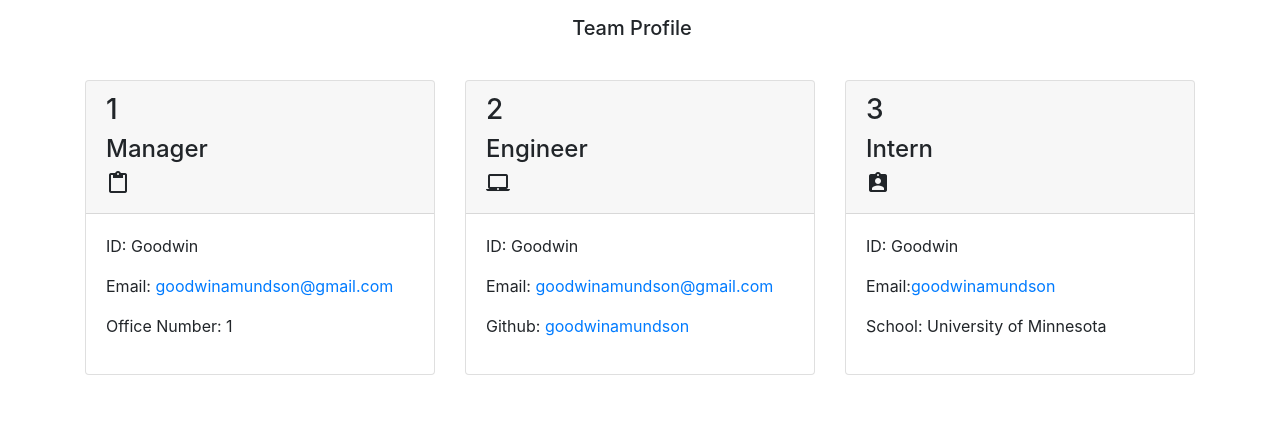
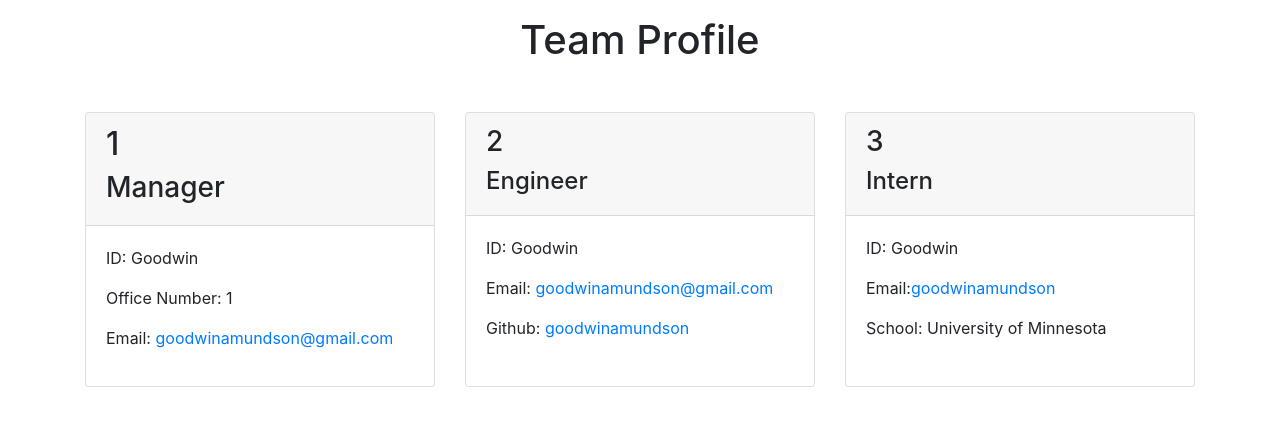
Before and after one commit to goodwinamundson/team-profile-generator, a website: page dist/index.html in a window 1280 px wide. Drawn offline with nearby package versions, Linux system fonts and the light colour scheme.

Commit message:
cleaning up code

```diff
--- a/dist/index.html
+++ b/dist/index.html
@@ -4,34 +4,30 @@
   <head>
       <meta charset="UTF-8">
       <meta name="viewport" content="width=device-width, initial-scale=1.0">
-      <title>Team Profile</title>
-      <link rel="stylesheet" href="https://cdnjs.cloudflare.com/ajax/libs/font-awesome/5.11.2/css/all.min.css">
-      <link href="https://fonts.googleapis.com/css?family=Public+Sans:300i,300,500&display=swap" rel="stylesheet">
+      <title>Team Profile Generator</title>
       <link rel="stylesheet" href="https://stackpath.bootstrapcdn.com/bootstrap/4.5.0/css/bootstrap.min.css" integrity="sha384-9aIt2nRpC12Uk9gS9baDl411NQApFmC26EwAOH8WgZl5MYYxFfc+NcPb1dKGj7Sk" crossorigin="anonymous">
-      <link href="https://fonts.googleapis.com/icon?family=Material+Icons" rel="stylesheet">
-      <link rel="stylesheet" href="style.css">
   </head>
   <body>
       <header>
           <nav class="navbar" id="navbar">
-              <span class="navbar-brand mb-0 h1 w-100 text-center" id="navbar-text">Team Profile</span>
+              <span class="navbar-text  h1 w-100 text-center" id="navbar-text">Team Profile</span>
           </nav>
       </header>
       <main>
           <div class="container">
               <div class="row justify-content-center" id="team-cards">
-                  <!--Team Cards-->
+
 
     <div class="col-4 mt-4">
         <div class="card h-100">
             <div class="card-header">
-                <h3>1</h3>
-                <h4>Manager</h4><i class="material-icons">content_paste</i>
+                <h2>1</h2>
+                <h3>Manager</h2>
             </div>
             <div class="card-body">
                 <p class="id">ID: Goodwin</p>
+                <p class="office">Office Number: 1</p>
                 <p class="email">Email: <a href="mailto:goodwinamundson@gmail.com">goodwinamundson@gmail.com</a></p>
-                <p class="office">Office Number: 1</p>
             </div>
         </div>
     </div>
@@ -40,7 +36,7 @@
         <div class="card h-100">
             <div class="card-header">
                 <h3>2</h3>
-                <h4>Engineer</h4><i class="material-icons">laptop_mac</i>
+                <h4>Engineer</h4>
             </div>
             <div class="card-body">
                 <p class="id">ID: Goodwin</p>
@@ -54,7 +50,7 @@
         <div class="card h-100">
             <div class="card-header">
                 <h3>3</h3>
-                <h4>Intern</h4><i class="material-icons">assignment_ind</i>
+                <h4>Intern</h4>
             </div>
             <div class="card-body">
                 <p class="id">ID: Goodwin</p>
@@ -69,7 +65,5 @@
       </main>
 
   </body>
-  <script src="https://code.jquery.com/jquery-3.5.1.slim.min.js" integrity="sha384-DfXdz2htPH0lsSSs5nCTpuj/zy4C+OGpamoFVy38MVBnE+IbbVYUew+OrCXaRkfj" crossorigin="anonymous"></script>
-  <script src="https://cdn.jsdelivr.net/npm/popper.js@1.16.0/dist/umd/popper.min.js" integrity="sha384-Q6E9RHvbIyZFJoft+2mJbHaEWldlvI9IOYy5n3zV9zzTtmI3UksdQRVvoxMfooAo" crossorigin="anonymous"></script>
   <script src="https://stackpath.bootstrapcdn.com/bootstrap/4.5.0/js/bootstrap.min.js" integrity="sha384-OgVRvuATP1z7JjHLkuOU7Xw704+h835Lr+6QL9UvYjZE3Ipu6Tp75j7Bh/kR0JKI" crossorigin="anonymous"></script>
   </html>
```
